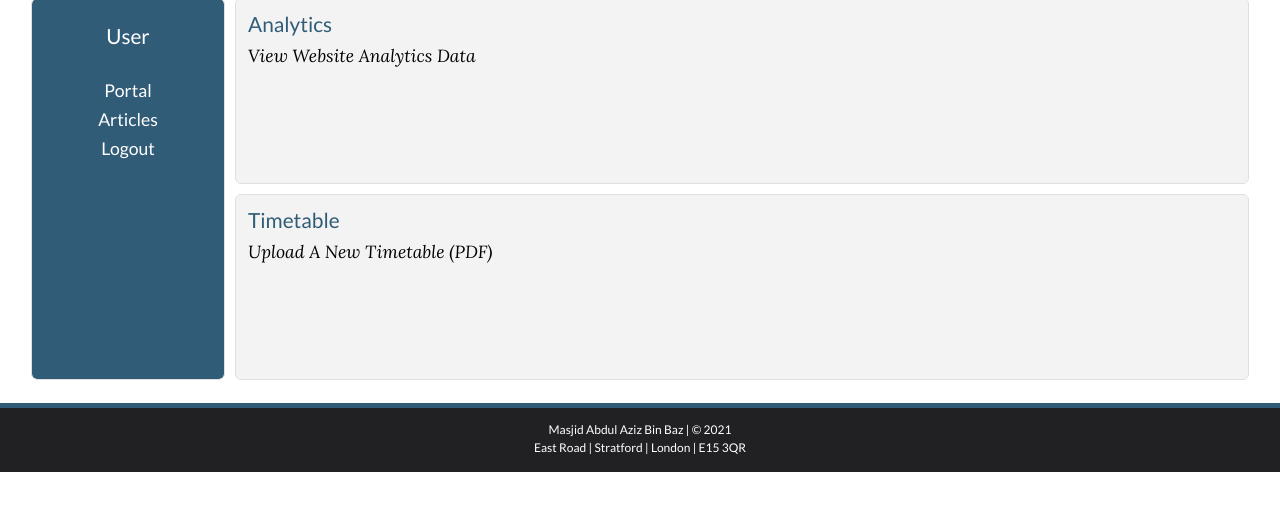
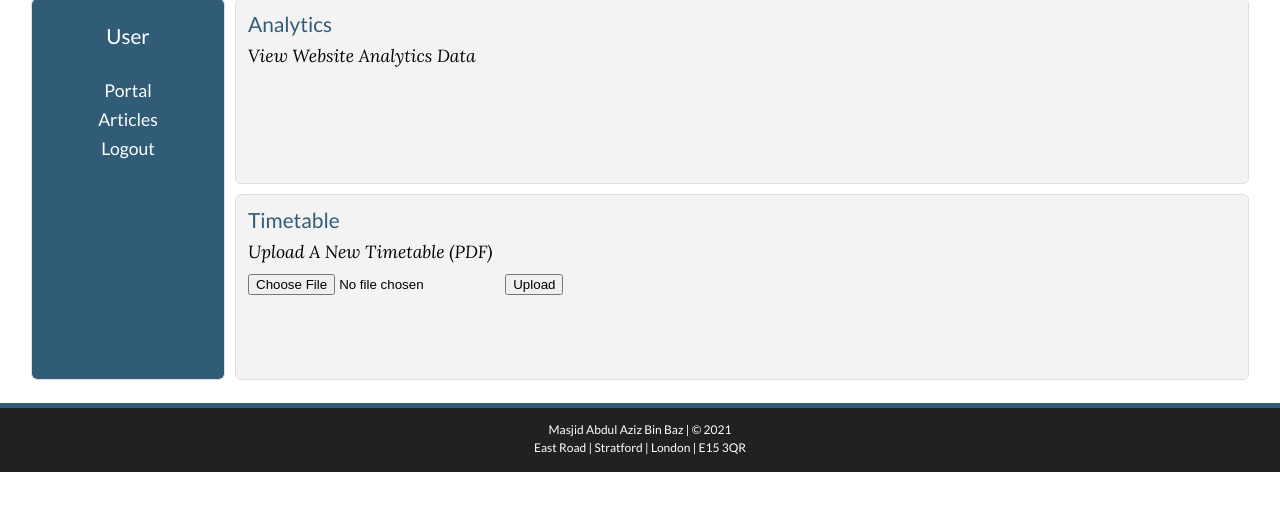
Before and after one commit to AbdullahRehmat/Masjid-Bin-Baz-Site, a Flask app: page /admin/portal in a window 1280 px wide. Shown: the part 129-640 px from the top of the page. Run offline with Flask 2, Linux system fonts and the light colour scheme; a user stored in the database is signed in; some libraries are stand-ins or nearby versions; some web fonts are replaced.

Commit message:
Added Login Page + Updated Portal Page

```diff
--- a/templates/admin/admin-portal.html
+++ b/templates/admin/admin-portal.html
@@ -13,6 +13,16 @@
     <div id="timetable-subtitle" class="grid-item-subtitle">
       Upload A New Timetable (PDF)
     </div>
+    <div id="timetable-form" class="grid-item-content">
+      <form
+      method="POST"
+      action="{{ url_for('admin_upload_file') }}"
+      enctype="multipart/form-data"
+    >
+      {{form.csrf_token }} {{form.file(class="file-upload")}}
+      <input type="submit" value="Upload" class="button" />
+    </form>
+    </div>
   </div>
 </section>
 
```
Also changed, not shown: templates/admin/admin-login.html (+4 -3 lines). Lines whose indentation alone changed are shown as unchanged.
